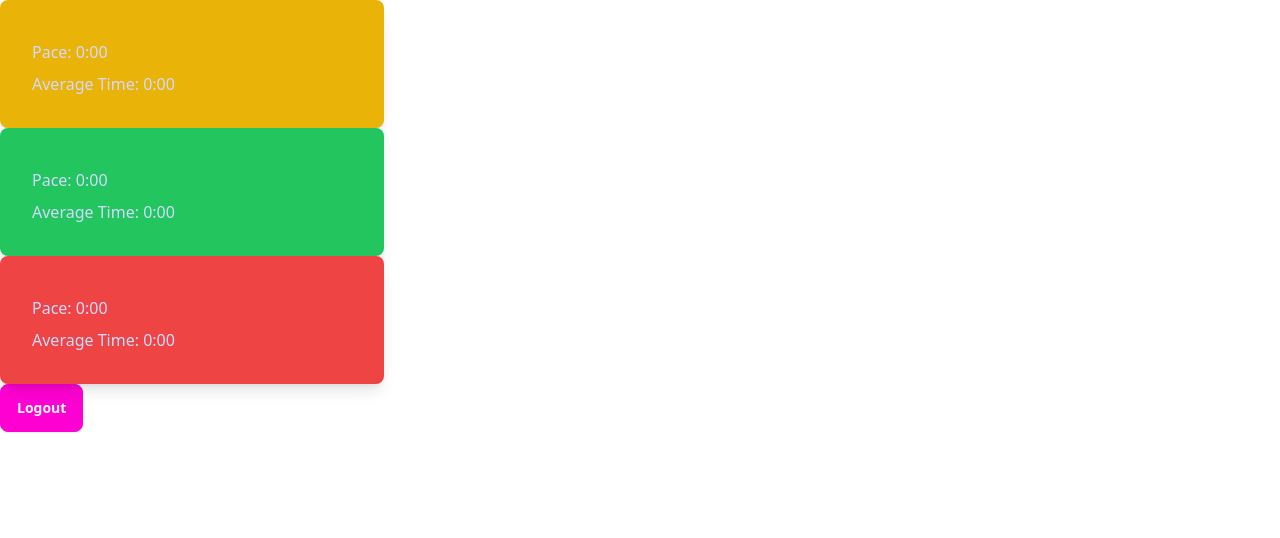
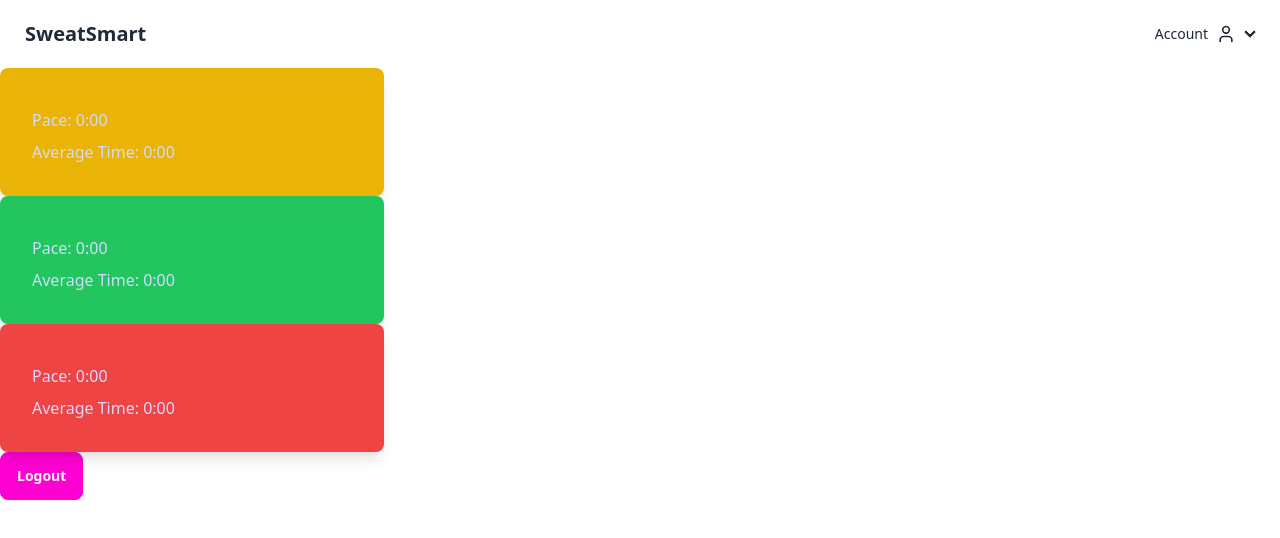
Before and after one commit to gregorybwest/sweatsmart-app, a React (Vite) app: page /workouts in a window 1280 px wide. Shown: the top 538 px of the page. Built offline with nearby package versions, Linux system fonts and the light colour scheme; no server answers.

Commit message:
Basic Nav Menu

```diff
--- a/src/Pages/Workouts.tsx
+++ b/src/Pages/Workouts.tsx
@@ -1,6 +1,7 @@
-import { useEffect, useState } from "react";
-import axios from "axios";
-import { WorkoutCardList } from "../Components/WorkoutCardList";
+import { useEffect, useState } from 'react';
+import axios from 'axios';
+import { WorkoutCardList } from '../Components/WorkoutCardList';
+import { ReactComponent as account_menu_logo } from './account_menu_logo.svg';
 
 interface Run {
     pace: number;
@@ -12,20 +13,24 @@ const backEndURI = import.meta.env.VITE_BACKEND_URI;
 
 async function sendCode(code: string) {
     try {
-    const response = await axios.get(`${backEndURI}/strava_auth?code=${code}`);
+        const response = await axios.get(
+            `${backEndURI}/strava_auth?code=${code}`
+        );
         return response.data; // Return the data
     } catch (error) {
-    console.error("Error fetching data:", error);
+        console.error('Error fetching data:', error);
         return null; // Handle error appropriately
     }
 }
 
 async function sendRefreshToken(refresh_token: string) {
     try {
-    const response = await axios.get(`${backEndURI}/strava_auth?refresh_token=${refresh_token}`);
+        const response = await axios.get(
+            `${backEndURI}/strava_auth?refresh_token=${refresh_token}`
+        );
         return response.data; // Return the data
     } catch (error) {
-    console.error("Error fetching data:", error);
+        console.error('Error fetching data:', error);
         return null; // Handle error appropriately
     }
 }
@@ -51,33 +56,60 @@ async function getStravaStats(
 
 function Workouts() {
     const params = new URLSearchParams(document.location.search);
-  const code = params.get("code");
+    const code = params.get('code');
     const [data, setData] = useState({});
-  const [easyRun, setEasyRun] = useState<Run>({ pace: 0, time: 0, title: "" });
-  const [mediumRun, setMediumRun] = useState<Run>({ pace: 0, time: 0, title: "" });
-  const [hardRun, setHardRun] = useState<Run>({ pace: 0, time: 0, title: "" });
+    const [easyRun, setEasyRun] = useState<Run>({
+        pace: 0,
+        time: 0,
+        title: '',
+    });
+    const [mediumRun, setMediumRun] = useState<Run>({
+        pace: 0,
+        time: 0,
+        title: '',
+    });
+    const [hardRun, setHardRun] = useState<Run>({
+        pace: 0,
+        time: 0,
+        title: '',
+    });
     console.log(data);
 
     useEffect(() => {
-    const refresh_token = localStorage.getItem("refresh_token");
+        const refresh_token = localStorage.getItem('refresh_token');
         if (refresh_token) {
             sendRefreshToken(refresh_token).then((result) => {
                 if (result) {
                     setData(result); // Set the data state with the fetched result
-          const athlete_id = localStorage.getItem("athlete_id");
-          const access_token = result["access_token"];
-          getStravaStats(athlete_id, access_token, setEasyRun, setMediumRun, setHardRun);
+                    const athlete_id = localStorage.getItem('athlete_id');
+                    const access_token = result['access_token'];
+                    getStravaStats(
+                        athlete_id,
+                        access_token,
+                        setEasyRun,
+                        setMediumRun,
+                        setHardRun
+                    );
                 }
             });
         } else if (code) {
             sendCode(code).then((result) => {
                 if (result) {
                     setData(result); // Set the data state with the fetched result
-          const athlete_id = result["athlete"]["id"];
-          const access_token = result["access_token"];
-          localStorage.setItem("refresh_token", result["refresh_token"]);
-          localStorage.setItem("athlete_id", athlete_id);
-          getStravaStats(athlete_id, access_token, setEasyRun, setMediumRun, setHardRun);
+                    const athlete_id = result['athlete']['id'];
+                    const access_token = result['access_token'];
+                    localStorage.setItem(
+                        'refresh_token',
+                        result['refresh_token']
+                    );
+                    localStorage.setItem('athlete_id', athlete_id);
+                    getStravaStats(
+                        athlete_id,
+                        access_token,
+                        setEasyRun,
+                        setMediumRun,
+                        setHardRun
+                    );
                 }
             });
         }
@@ -86,12 +118,57 @@ function Workouts() {
 
     return (
         <>
-      <WorkoutCardList easyRun={easyRun} mediumRun={mediumRun} hardRun={hardRun} />
-      <button
-        className="btn btn-secondary"
+            <div className='navbar bg-base-100'>
+                <div className='flex-1'>
+                    <a className='btn btn-ghost text-xl'>SweatSmart</a>
+                </div>
+                <div className='flex-none'>
+                    <ul className='menu menu-horizontal px-1'>
+                        <li>
+                            <details>
+                                <summary>
+                                    Account
+                                    <svg
+                                        xmlns='http://www.w3.org/2000/svg'
+                                        width='24'
+                                        height='24'
+                                        viewBox='0 0 24 24'
+                                        fill='none'
+                                        stroke='currentColor'
+                                        stroke-width='2'
+                                        stroke-linecap='round'
+                                        stroke-linejoin='round'
+                                        class='lucide lucide-user h-5 w-5'
+                                        data-id='8'
+                                    >
+                                        <path d='M19 21v-2a4 4 0 0 0-4-4H9a4 4 0 0 0-4 4v2'></path>
+                                        <circle cx='12' cy='7' r='4'></circle>
+                                    </svg>
+                                </summary>
+                                <ul className='bg-base-100 rounded-t-none p-2'>
+                                    <li>
+                                        <a
                 onClick={() => {
                     localStorage.clear();
-          window.location.href = "/";
+                    window.location.href = '/';
+                }}>Logout</a>
+                                    </li>
+                                </ul>
+                            </details>
+                        </li>
+                    </ul>
+                </div>
+            </div>
+            <WorkoutCardList
+                easyRun={easyRun}
+                mediumRun={mediumRun}
+                hardRun={hardRun}
+            />
+            <button
+                className='btn btn-secondary'
+                onClick={() => {
+                    localStorage.clear();
+                    window.location.href = '/';
                 }}
             >
                 Logout
```
Also changed, not shown: src/account_menu_logo.svg (added). Lines whose indentation alone changed are shown as unchanged.
